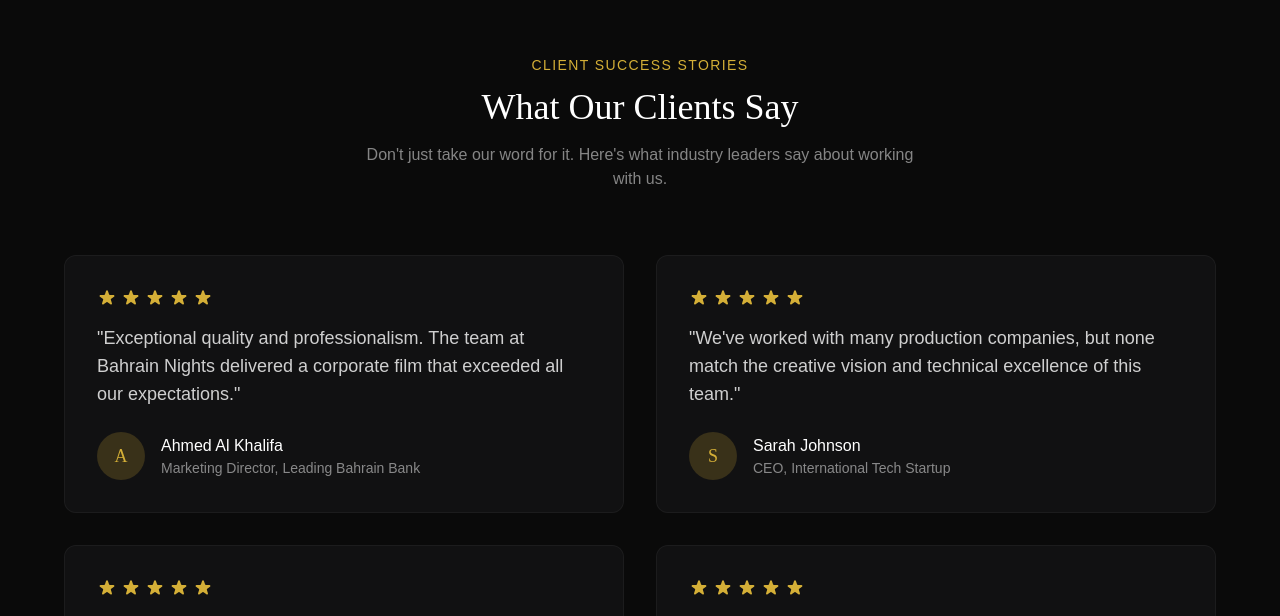
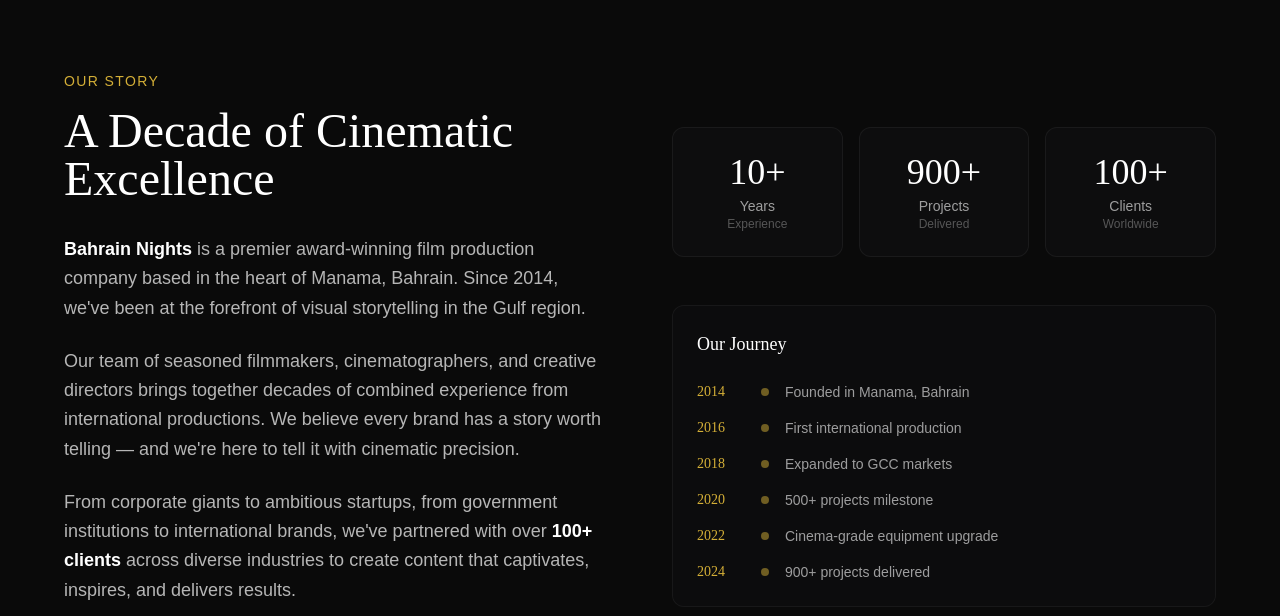
Before and after one commit to shareef6907/filmproduction, a Next.js app: page / in a window 1280 px wide. Shown: the part 5544-6160 px from the top of the page. Built offline with nearby package versions, Linux system fonts and the light colour scheme.

Commit message:
Remove testimonials section

```diff
--- a/src/app/page.tsx
+++ b/src/app/page.tsx
@@ -7,7 +7,6 @@ import VideoRow from '@/components/VideoRow'
 import VideoModal from '@/components/VideoModal'
 import Services from '@/components/Services'
 import Clients from '@/components/Clients'
-import Testimonials from '@/components/Testimonials'
 import About from '@/components/About'
 import FAQ from '@/components/FAQ'
 import Contact from '@/components/Contact'
@@ -109,9 +108,6 @@ export default function Home() {
       {/* Services Section */}
       <Services />
 
-      {/* Testimonials - Social proof */}
-      <Testimonials />
-
       {/* About Section */}
       <About />
 
```
